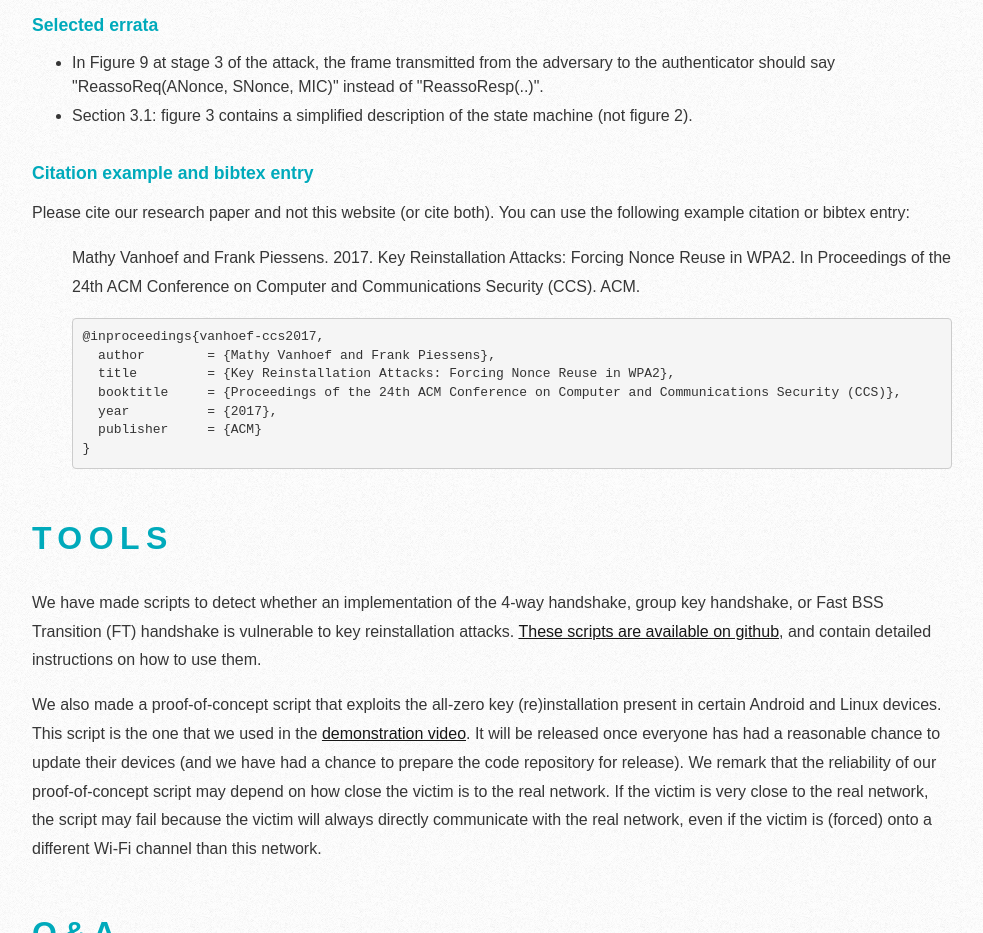
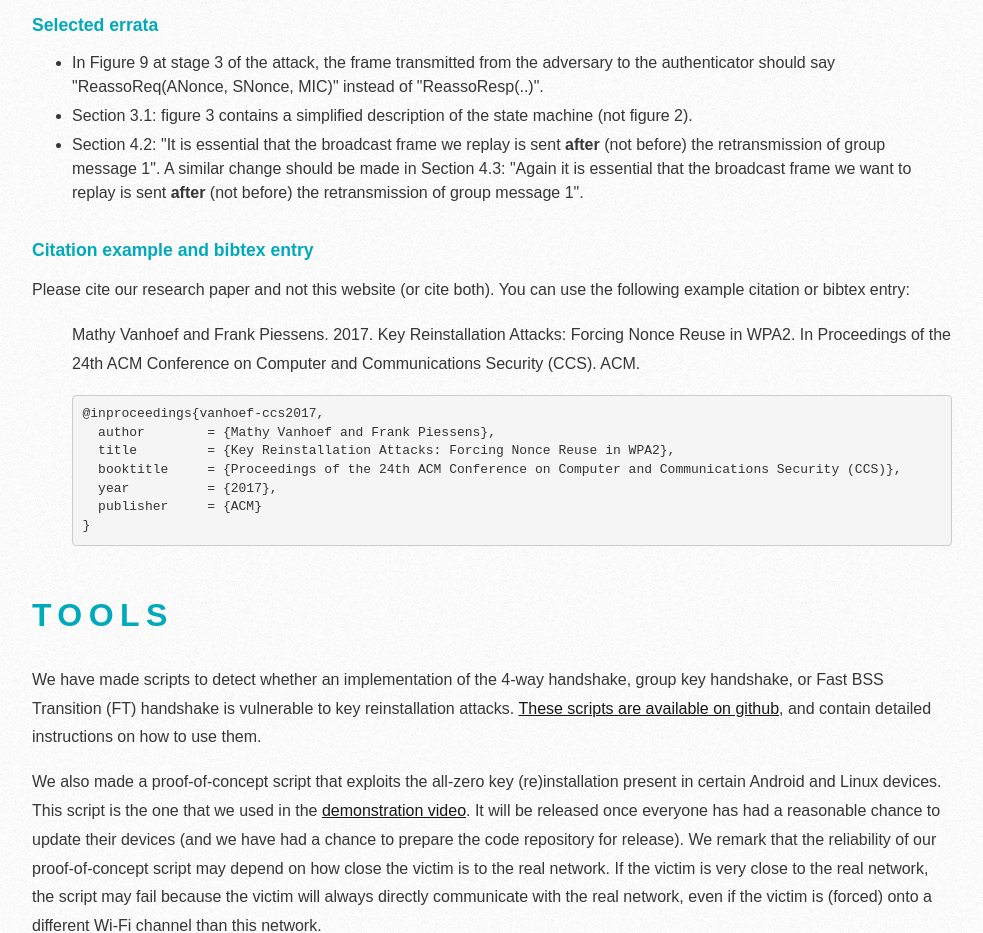
Before and after one commit to vanhoefm/krackattacks, a plain HTML site: page index.html in a window 1280 px wide. Shown: the part 5100-6033 px from the top of the page, without its empty margins (148-1131 px from the left). Drawn offline with Linux system fonts and the light colour scheme.

Commit message:
errata: broadcast data sent before handshake message

```diff
--- a/index.html
+++ b/index.html
@@ -240,6 +240,7 @@
 		<ul>
 			<li>In Figure 9 at stage 3 of the attack, the frame transmitted from the adversary to the authenticator should say "ReassoReq(ANonce, SNonce, MIC)" instead of "ReassoResp(..)".</li>
 			<li>Section 3.1: figure 3 contains a simplified description of the state machine (not figure 2).</li>
+			<li>Section 4.2: "It is essential that the broadcast frame we replay is sent <strong>after</strong> (not before) the retransmission of group message 1". A similar change should be made in Section 4.3: "Again it is essential that the broadcast frame we want to replay is sent <strong>after</strong> (not before) the retransmission of group message 1".</li>
 		</ul>
 
 		<a name="citeme"></a>
```
